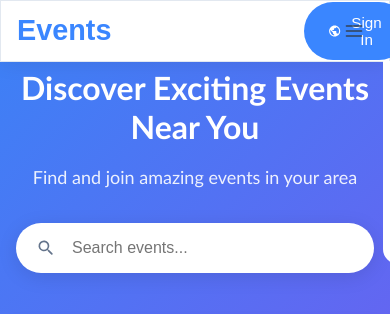
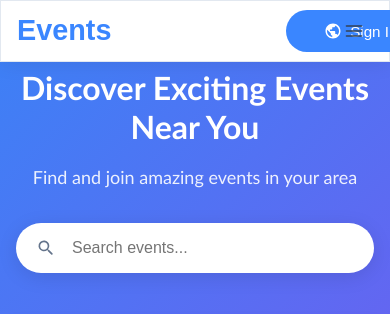
Before and after one commit to MOHAMED-devprog/Event-Management-App, a React (Vite) app in the folder frontend/: page / in a window 390 px wide. Shown: the top 314 px of the page. Built offline with nearby package versions, Linux system fonts and the light colour scheme; no server answers; the database is empty.

Commit message:
Updating the responsive feature

```diff
--- a/frontend/src/styles/NavBar.css
+++ b/frontend/src/styles/NavBar.css
@@ -142,6 +142,7 @@
 .auth-button-nav {
   display: flex;
   align-items: center;
+  justify-content: center;
   gap: 0.5rem;
   background-color: #3a86ff;
   color: white;
@@ -338,10 +339,12 @@
 
   .navbar-container{
     justify-content: start;
-    gap:45%
+    gap:40%;
   }
 
-
+  .auth-button-nav{
+    width:150px;
+  }
 
   .navbar-links {
     display: flex;
@@ -349,11 +352,11 @@
     position: absolute;
     border-bottom-left-radius: 15px;
     border-bottom-right-radius: 15px;
-    transform: translateX(150px);
+    transform: translateX(130%);
     right: 0;
     top:60px;
     background-color: #ffffff;
-    transition: all 0.3s ease-in-out;
+    transition: all 0.25s ease-in-out;
   }
 
   .dropdown-icon {
```
